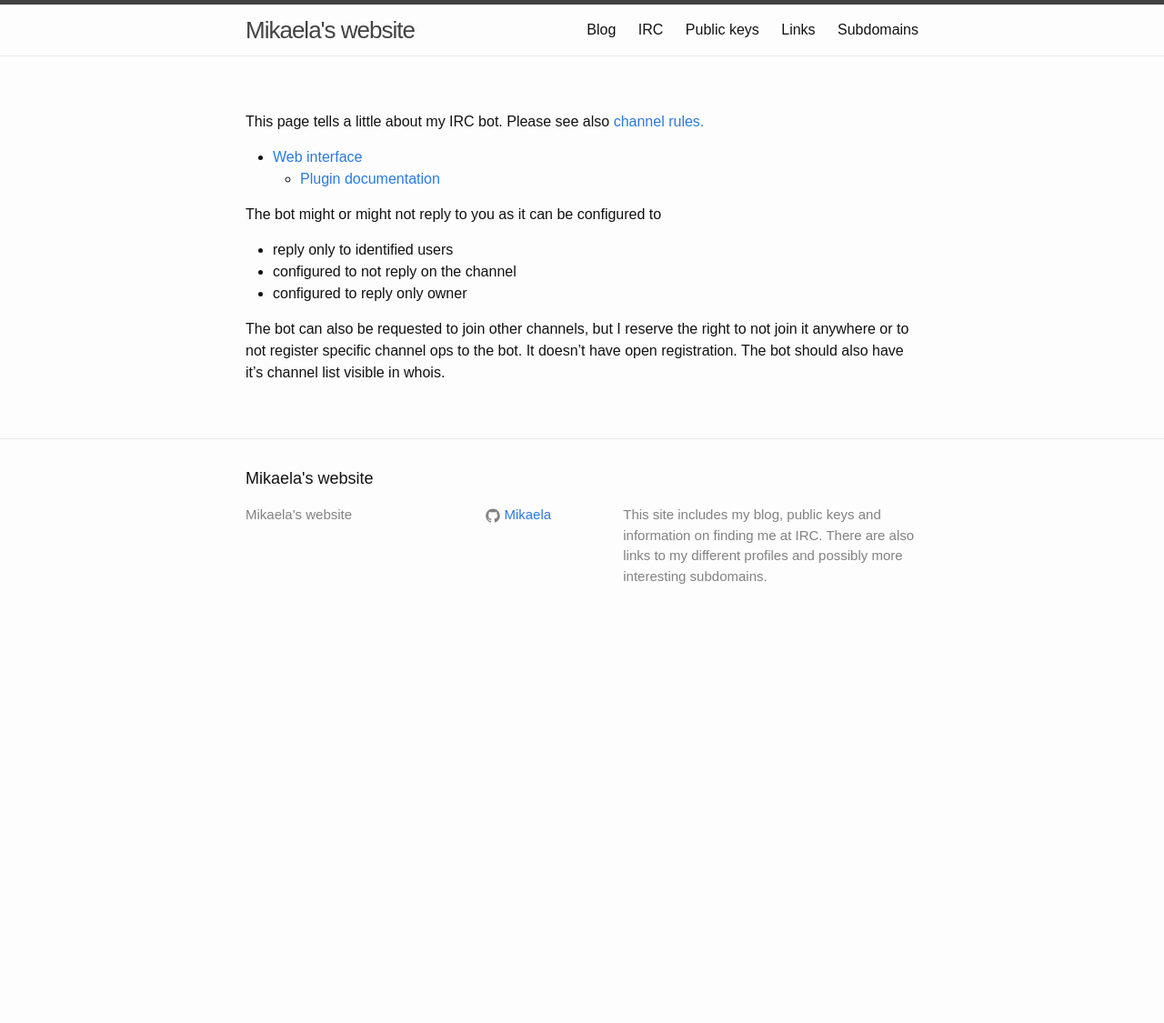
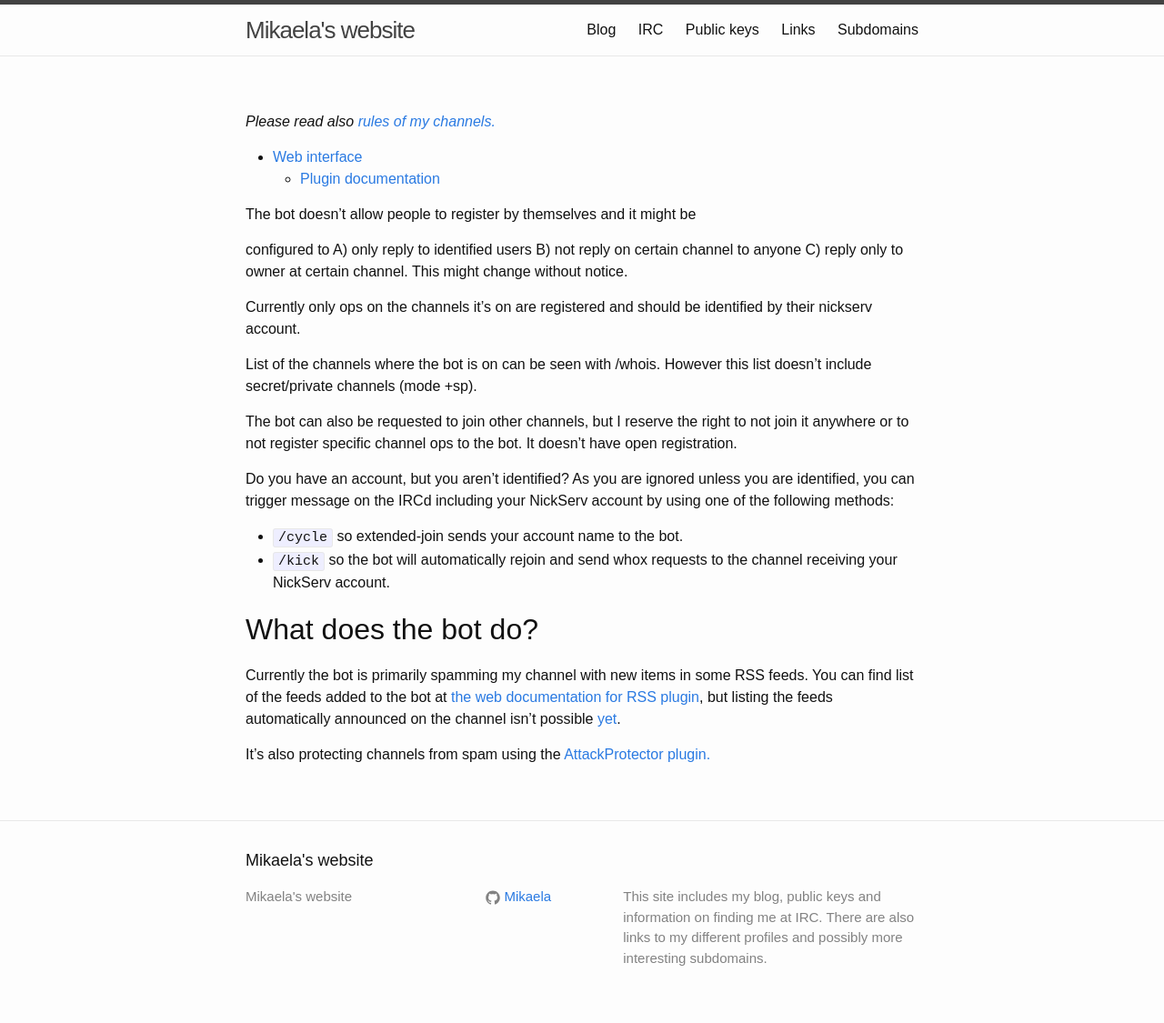
Before and after one commit to Mikaela/mikaela.github.io, a Jekyll site: the page built from pages/bot.markdown, in a window 1280 px wide. Shown: the whole page at 91% size. Built offline with Jekyll 4.4.1, drawn with Linux system fonts in a browser that asks for light colours; Markdown is read by kramdown in place of the engine named in the settings; before the commit the page ends 900 px from its top, so only the background shows below that.

Commit message:
pages: rewrite bot.markdown

```diff
--- a/pages/bot.markdown
+++ b/pages/bot.markdown
@@ -3,19 +3,41 @@ layout: page
 permalink: /bot.html
 ---
 
-This page tells a little about my IRC bot. Please see also
-[channel rules.](channel.html)
+*Please read also [rules of my channels.](https://mikaela.info/channel.html)*
 
 * [Web interface](https://bot.mikaela.info)
     * [Plugin documentation](https://bot.mikaela.info/plugindoc/)
 
-The bot might or might not reply to you as it can be configured to
+The bot doesn't allow people to register by themselves and it might be
 
-* reply only to identified users
-* configured to not reply on the channel
-* configured to reply only owner
+configured to A) only reply to identified users B) not reply on certain
+channel to anyone C) reply only to owner at certain channel. This might
+change without notice.
+
+Currently only ops on the channels it's on are registered and should be
+identified by their nickserv account.
+
+List of the channels where the bot is on can be seen with /whois. However
+this list doesn't include secret/private channels (mode +sp).
 
 The bot can also be requested to join other channels, but I reserve the
 right to not join it anywhere or to not register specific channel ops
-to the bot. It doesn't have open registration. The bot should also have
-it's channel list visible in whois.
+to the bot. It doesn't have open registration.
+
+Do you have an account, but you aren't identified? As you are ignored
+unless you are identified, you can trigger message on the IRCd including
+your NickServ account by using one of the following methods:
+
+* `/cycle` so extended-join sends your account name to the bot.
+* `/kick` so the bot will automatically rejoin and send whox requests to
+  the channel receiving your NickServ account.
+
+## What does the bot do?
+
+Currently the bot is primarily spamming my channel with new items in some
+RSS feeds. You can find list of the feeds added to the bot at
+[the web documentation for RSS plugin](https://bot.mikaela.info/plugindoc/RSS/),
+but  listing the feeds automatically announced on the channel isn't
+possible [yet](https://github.com/ProgVal/Limnoria/issues/1085).
+
+It's also protecting channels from spam using the [AttackProtector plugin.](https://github.com/ProgVal/Supybot-plugins/tree/master/AttackProtector)
```
